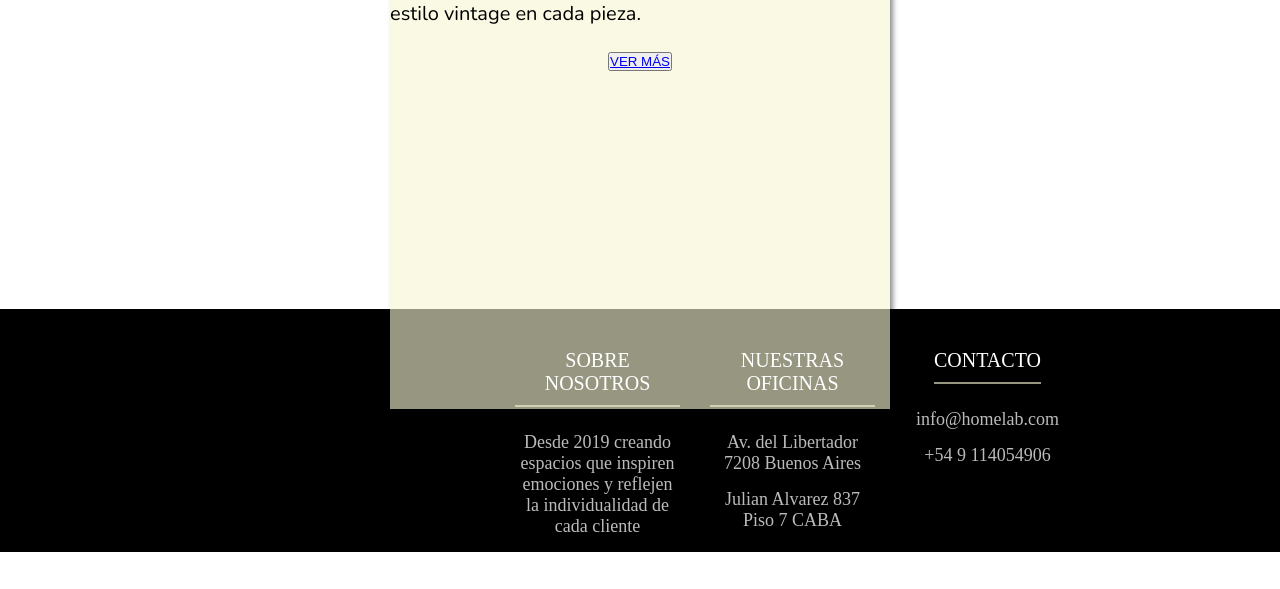
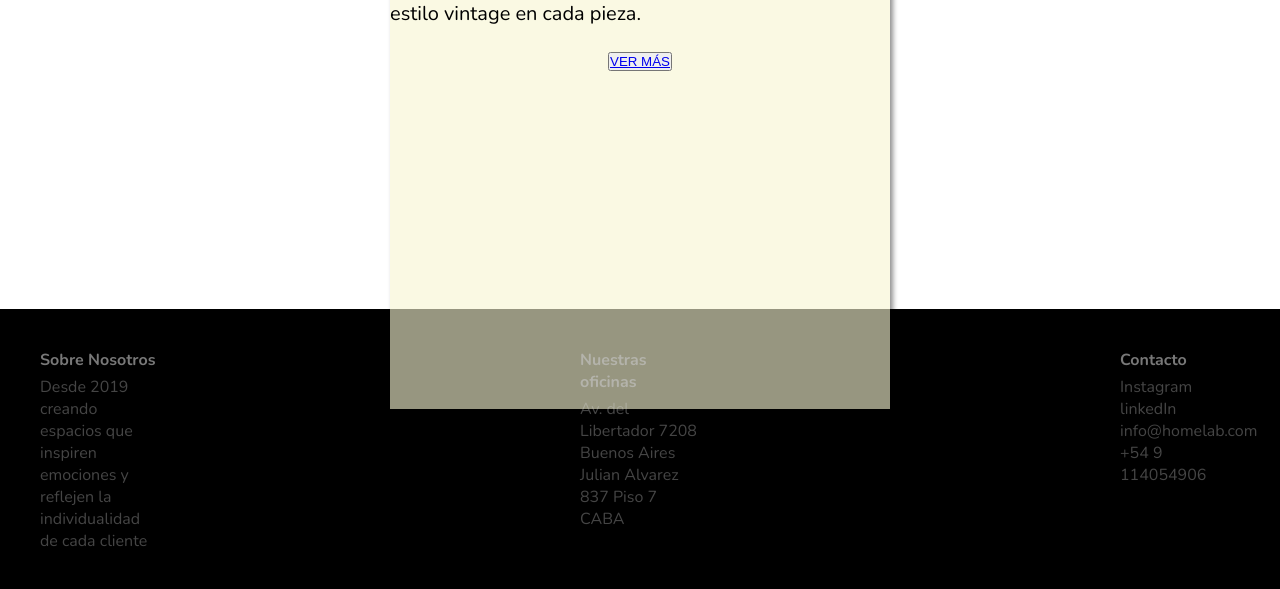
Before and after one commit to patriciofavre/home-lab, a plain HTML site: page index.html in a window 1280 px wide. Shown: the part 2017-2606 px from the top of the page. Before the commit the page ends 2569 px from the top, so only its background shows below. Drawn offline with nearby package versions, Linux system fonts and the light colour scheme.

Commit message:
correccion footer y modificaciones blog

```diff
--- a/css/style.css
+++ b/css/style.css
@@ -32,6 +32,39 @@ header{
     font-family: 'Nunito', sans-serif;
     font-style: bold;
     font-size: 16px;
+
+
+}
+
+.footerContainerflex{
+    background-color: black;
+    display: flex;
+    width: 100%;
+    padding: 20px;
+    justify-content: space-between;
+    flex-flow: row wrap;
+
+}
+
+.h4Footer {
+    color: rgba(199, 199, 199, 0.603);
+    font-family: 'Nunito', sans-serif;
+    font-style: bold;
+    font-size: 16px;
+    padding-bottom: 5px;
+}
+
+.pFooter {
+    color: rgba(216, 214, 214, 0.322);
+    font-family: 'Nunito', sans-serif;
+    font-style: light;
+    font-size: 16px;
+}
+
+.cajaFooter {
+    width: 120px;
+    height: 200px;
+    margin: 20px;
 
 
 }
@@ -164,52 +197,18 @@ text-align: center;
     max-width: 1200px;
     margin: 0;
 }
-.footer{
-    background-color: black;
-    padding: 40px 0 0 500px;
-    text-align: center;
-    justify-content: space-evenly;
 
-
-}
-.footerRow{
-    display: flex;
-    flex-wrap: wrap;
-
-}
-.footerLinks{
-    width: 25%;
-    padding: 0 15px;
-
-
-}
-.footerLinks h4{
-    font-size: 20px;
-    color: white;
-    margin-bottom: 25px;
-    font-weight: 500;
-    border-bottom: 2px solid rgba(247, 246, 210, 0.612);
-    padding-bottom: 10px;
-    display: inline-block;
-
-}
-
-.footerLinks ul li a{
-    font-size: 18px;
-    text-decoration: none;
-    color: #BBBBBB;
-    display: block;
-    margin-bottom: 15px;
-
-}
 
 .deMensaje{
     align-items: center;
 
 }
+
+
 .sectionSofas {
     display: flex;
-    flex-flow: row wrap;
+    flex-direction: column;
+    flex-wrap: wrap;
     justify-content: space-evenly ;
     align-items: center;
 
@@ -475,7 +474,6 @@ text-align: center;
         }
 
 
-
 .FormularioTotal{
     display: flex;
     margin: auto;
@@ -484,6 +482,11 @@ text-align: center;
     align-items: center;
 
 }
+
+
+
+
+
 
 @media(max-width:1024px) {
 
@@ -559,3 +562,16 @@ text-align: center;
 
 
 }
+
+
+@media (max-width:768px){
+    header{
+        flex-direction: column;
+        align-items: center;
+        justify-content: center;
+        background-color: #d3d3d369;
+        width: 100%;
+        font-size: 7px;
+
+    }
+}
--- a/index.html
+++ b/index.html
@@ -15,8 +15,7 @@
 
         <nav class="navBar1">
             <ul class="navBar">
-                <li>
-                    <a href="">INICIO</a></li>
+                <li><a href="">INICIO</a></li>
                     <li><a href="./pages/shop.html">SHOP</a></li>
                     <li><a href="./pages/nosotros.html">NOSOTROS</a></li>
                     <li><a href="./pages/blog.html">BLOG</a></li>
@@ -86,34 +85,31 @@
 
     </main>
 
-    <footer class="footer">
-        <div class="container">
-        <div class="footerRow">
-        <div class="footerLinks">
-        <h4>SOBRE NOSOTROS</h4>
-        <ul>
-            <li><a href="#">Desde 2019 creando espacios que inspiren emociones
-                y reflejen la individualidad de cada cliente</a></li>
-        </ul>
-        </div>
-        <div class="footerLinks">
-            <h4>NUESTRAS OFICINAS</h4>
-            <ul>
-                <li><a href="#">Av. del Libertador 7208 Buenos Aires</a></li>
-                <li><a href="#">Julian Alvarez 837 Piso 7 CABA</a></li>
-            </ul>
-        </div>
-        <div class="footerLinks">
-            <h4>CONTACTO</h4>
-            <ul>
-                <li><a href="#">info@homelab.com</a></li>
-                <li><a href="#">+54 9 114054906</a></li>
-            </ul>
 
-        </div>
-        </div>
-        </div>
-            </footer>
+<footer>
+    <div class="footerContainerflex">
+<div class="cajaFooter">
+    <h4 class="h4Footer">Sobre Nosotros</h4>
+    <p class="pFooter"> Desde 2019 creando espacios que inspiren emociones y reflejen la individualidad de cada cliente </p>
+</div>
+
+<div class="cajaFooter">
+    <h4 class="h4Footer">Nuestras oficinas</h4>
+    <p class="pFooter"> Av. del Libertador 7208 Buenos Aires </p>
+    <p class="pFooter"> Julian Alvarez 837 Piso 7 CABA </p>
+
+</div>
+
+<div class="cajaFooter">
+    <h4 class="h4Footer">Contacto</h4>
+    <p class="pFooter"> Instagram </p>
+    <p class="pFooter"> linkedIn </p>
+    <p class="pFooter"> info@homelab.com </p>
+    <p class="pFooter"> +54 9 114054906 </p>
+
+</div>
+
+</footer>
 
 
 </body>
```
Also changed, not shown: pages/blog.html (+7 -10 lines), pages/contacto.html (+26 -27 lines), pages/nosotros.html (+22 -27 lines), pages/shop.html (+23 -27 lines), assets/img/sillon-1.png (added).
